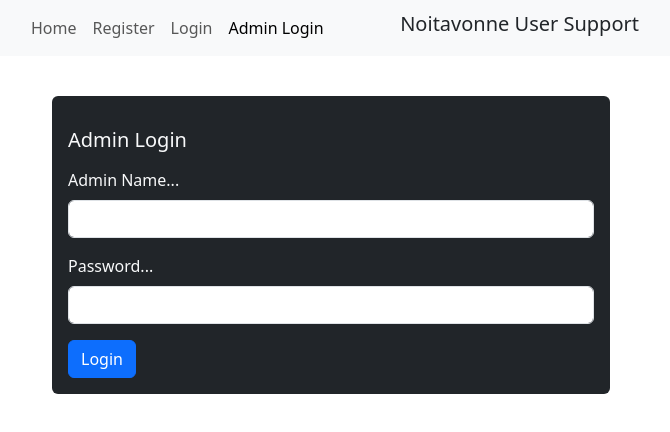
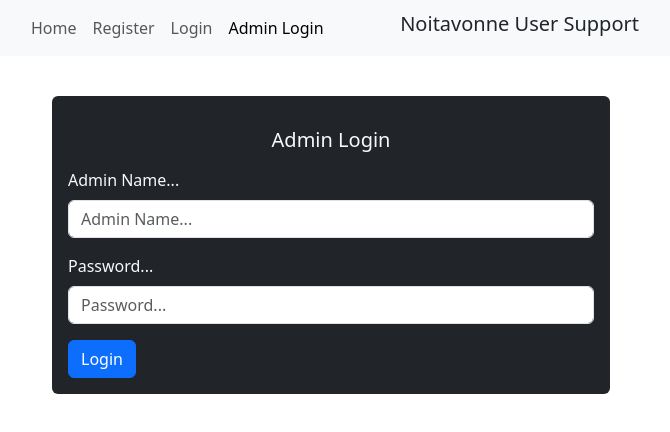
Before and after one commit to RG4025/endUserSupport, a React (Create React App) app: page /AdminLogin in a window 1280 px wide. Shown: the top 432 px of the page, without its empty margins (309-979 px from the left). Built offline with nearby package versions, Linux system fonts and the light colour scheme.

Commit message:
New Commit

```diff
--- a/src/components/AdminLogin.js
+++ b/src/components/AdminLogin.js
@@ -21,35 +21,44 @@ function AdminLogin() {
     e.preventDefault();
 
     if (name === adminName && pass === adminPass) {
-      navigate('/AdminProfile')
+      navigate("/AdminProfile");
     } else {
-      alert("fill the valid credentials!")
+      alert("fill the valid credentials!");
     }
   }
 
   return (
     <>
       <div className="container text-start col-12 col-md-8 col-lg-6 bg-dark text-light p-3 rounded rounded-2 my-4">
-        <h5 className="my-3">Admin Login</h5>
+        <div className="text-center">
+          <h5 className="my-3">Admin Login</h5>
+        </div>
         <form onSubmit={handleAdminLogin}>
           <div className="mb-3">
-            <label for="exampleInputEmail1" className="form-label">
+            <label className="form-label  mx-auto">
               Admin Name...
             </label>
-            <input type="text" className="form-control rounded-2" title="ticket Goes Here!" onChange={getName} />
+            <input
+              type="text"
+              className="form-control rounded-2"
+              title="Admin Name..."
+              placeholder="Admin Name..."
+              onChange={getName}
+            />
           </div>
           <div className="mb-3">
-            <label for="exampleInputPassword1" className="form-label">
-              Password...
-            </label>
+            <label className="form-label">Password...</label>
             <input
               type="password"
               className="form-control"
+              placeholder="Password..."
               onChange={getPass}
             />
           </div>
 
-          <button type="submit" className="btn btn-primary w-full">Login</button>
+          <button type="submit" className="btn btn-primary w-full">
+            Login
+          </button>
           {/* <Link to="/AdminProfile">Login</Link> */}
         </form>
       </div>
--- a/src/components/AdminProfile.js
+++ b/src/components/AdminProfile.js
@@ -63,7 +63,7 @@ function AdminProfile() {
               <div className="">
                 <input
                   type="text"
-                  className="outline-none border-none p-2 "
+                  className="border-secondary border-1 p-2 form-control"
                   placeholder="Write the Ticket!"
                   value={inputTicket}
                   onChange={setInput}
--- a/src/components/Login.js
+++ b/src/components/Login.js
@@ -57,17 +57,18 @@ function Login() {
     });
   }
 
-  useEffect(()=>{},[userData,childData,isLoggedIn])
-
+  useEffect(() => {}, [userData, childData, isLoggedIn]);
 
   return (
     <>
-      <div className="container text-start col-12 col-md-8  bg-dark text-light p-3 rounded rounded-2 my-4">
+      <div className="container text-start col-12 col-md-8   bg-dark text-light p-3 rounded rounded-2 my-4">
         <form
           onSubmit={handleLogin}
-          className={isLoggedIn ? "d-none" : "d-block"}
+          className={isLoggedIn ? "d-none" : "d-block col-lg-6 mx-auto"}
         >
-          <h5 className="my-3">User Login</h5>
+          <div className="text-center">
+            <h5 className="my-3">User Login</h5>
+          </div>
           <div className="mb-3">
             <label for="exampleInputEmail1" className="form-label">
               Email address
@@ -91,8 +92,10 @@ function Login() {
           </div>
 
           <div className="d-flex justify-content-between align-items-center">
-            <button type="submit" className="btn btn-primary w-full"
-            // onClick={handleLogin}
+            <button
+              type="submit"
+              className="btn btn-primary w-full"
+              // onClick={handleLogin}
             >
               Submit
             </button>
--- a/src/components/Signup.js
+++ b/src/components/Signup.js
@@ -36,7 +36,9 @@ function Signup() {
   return (
     <>
       <div className="container text-start col-12 col-md-8 col-lg-6 bg-dark text-light p-3 rounded rounded-2 my-4">
-        <h5 className="my-3">Please Fill the form for the Registration</h5>
+        <div className="text-center">
+          <h5 className="my-3">Please Fill the form for the Registration</h5>
+        </div>
         <form onSubmit={handleSubmit} ref={formRef} id="form">
           <div className="mb-3">
             <label for="exampleInputEmail1" className="form-label">
@@ -67,7 +69,7 @@ function Signup() {
               Submit
             </button>
 
-            <NavLink to="/Login" > Login Here</NavLink>
+            <NavLink to="/Login"> Login Here</NavLink>
           </div>
         </form>
       </div>
--- a/src/components/UserProfile.js
+++ b/src/components/UserProfile.js
@@ -82,7 +82,7 @@ function UserProfile({ value }) {
 
       <div className="my-4">
         <div>
-          <p>User Email : {value.Email !== null ? value.Email : ""}</p>
+          <p>Welcome : {value.Email !== null ? value.Email : ""}</p>
         </div>
       </div>
 
```
Also changed, not shown: 1 other file (tests, documents, lock files or other folders).
